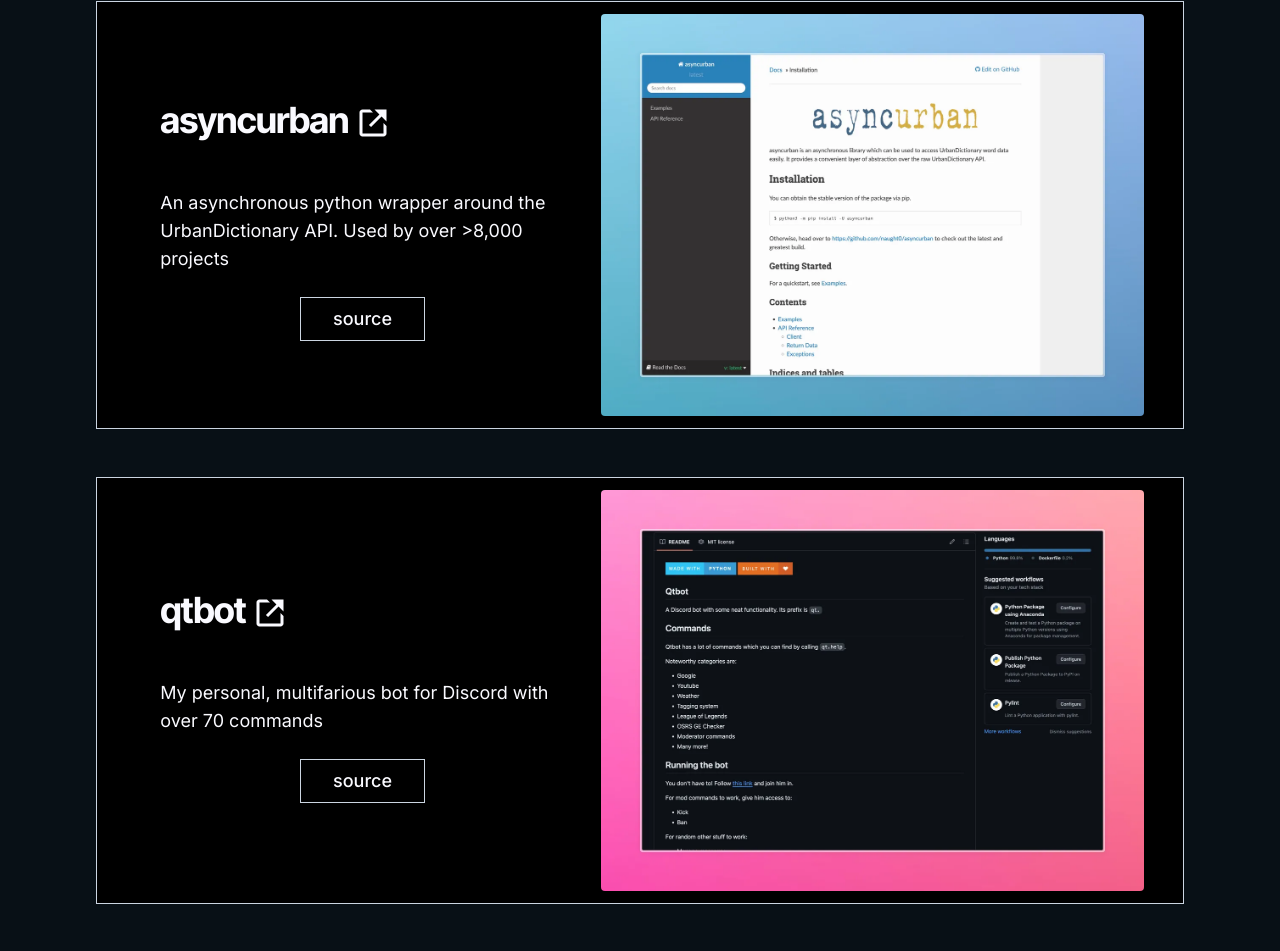
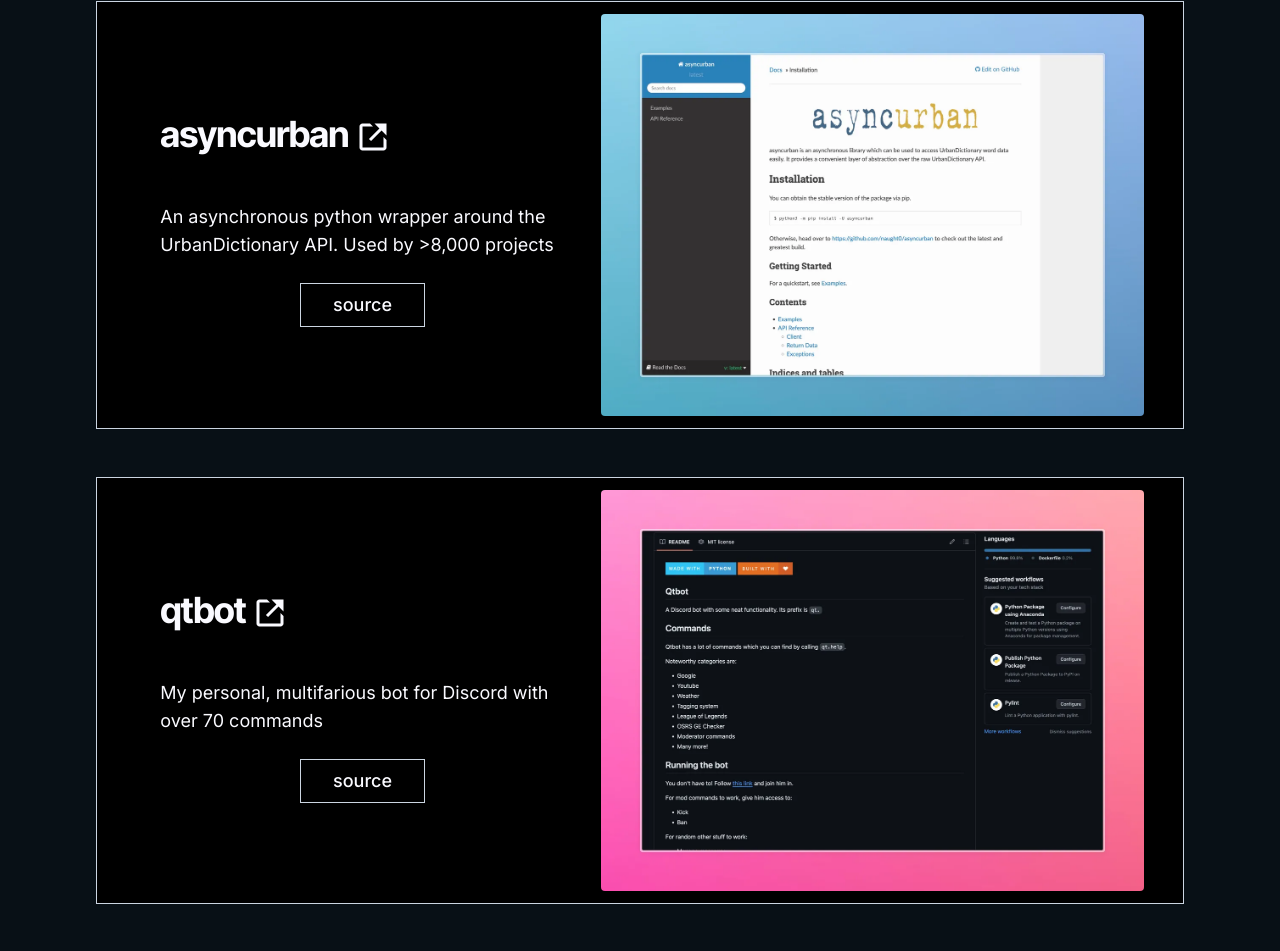
Before and after one commit to Naught0/naught0.github.io, a Next.js app: page / in a window 1280 px wide. Shown: the part 2966-3917 px from the top of the page. Built offline with nearby package versions, Linux system fonts and the light colour scheme.

Commit message:
Update wording

```diff
--- a/data/projects.ts
+++ b/data/projects.ts
@@ -77,7 +77,7 @@
     sourceUrl: "https://github.com/naught0/asyncurban",
     slug: "asyncurban",
     description:
-      "An asynchronous python wrapper around the UrbanDictionary API. Used by over >8,000 projects",
+      "An asynchronous python wrapper around the UrbanDictionary API. Used by >8,000 projects",
     imageUrl: "/asyncurban.webp",
     tags: [
       "python",
```
